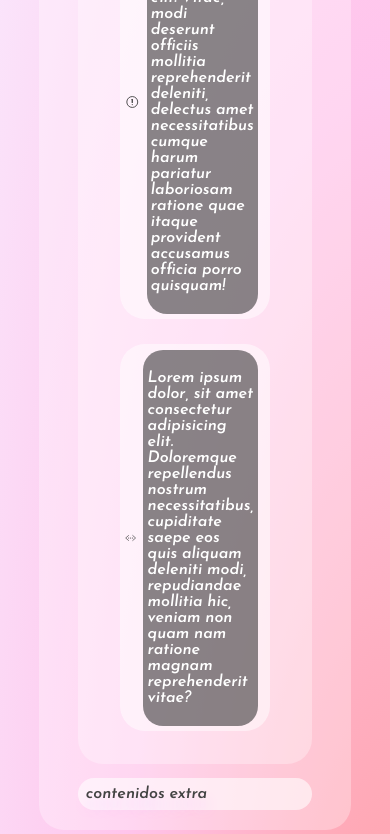
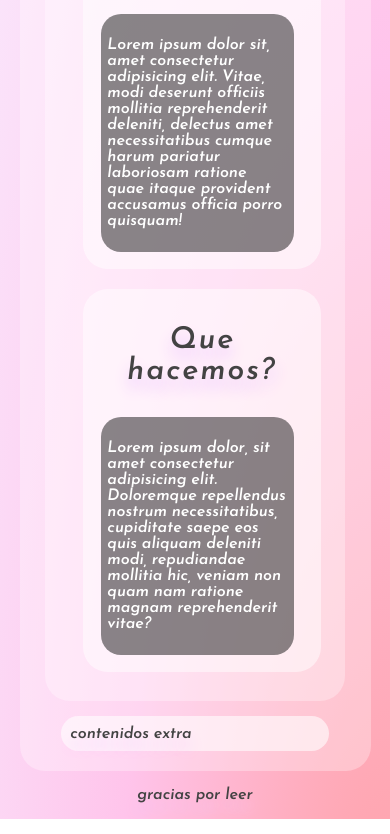
Before and after one commit to NeoGHCO/NeoGHCO, a plain HTML site: page index.html in a window 390 px wide. Shown: the part 375-1209 px from the top of the page. Drawn offline with nearby package versions, Linux system fonts and the light colour scheme.

Commit message:
adaptado movil

```diff
--- a/index.html
+++ b/index.html
@@ -28,7 +28,7 @@
 
                 <li>
                     <article>
-                        <ion-icon name="alert-circle-outline"></ion-icon>
+                        <h3>Quienes somos?</h3>
                         <div class="content">
                             <p>Lorem ipsum dolor sit, amet consectetur adipisicing elit. Vitae, modi deserunt officiis mollitia reprehenderit deleniti, delectus amet necessitatibus cumque harum pariatur laboriosam ratione quae itaque provident accusamus officia porro quisquam!</p>
                         </div>
@@ -37,7 +37,7 @@
 
                 <li>
                     <article>
-                        <ion-icon name="code-working-outline"></ion-icon>
+                        <h3>Que hacemos?</h3>
                         <div class="content">
                             <p>Lorem ipsum dolor, sit amet consectetur adipisicing elit. Doloremque repellendus nostrum necessitatibus, cupiditate saepe eos quis aliquam deleniti modi, repudiandae mollitia hic, veniam non quam nam ratione magnam reprehenderit vitae?</p>
                         </div>
--- a/src/css/main.css
+++ b/src/css/main.css
@@ -75,6 +75,15 @@ h2
     letter-spacing: 2px;
 }
 
+h3
+{
+    align-self: center;
+    text-align: center;
+    font-weight: bold;
+    font-size: 30px;
+    letter-spacing: 2px;
+}
+
 ul
 {
     padding: 0;
@@ -86,21 +95,15 @@ article
 {
     display: flex;
     justify-content: space-between;
-    width: 80%;
+    width: 100%;
     margin: auto;
-    margin-top: 25px;
-    margin-bottom: 25px;
+    margin-top: 20px;
+    margin-bottom: 20px;
     padding: 3%;
     border-radius: 25px;
     border: 1px solid rgba(f,f,f,0.5);
     background: rgba(255,255,255,0.5);
     transition: 0.5s;
-}
-
-ion-icon
-{
-    font-size: 5em;
-    align-self: center;
 }
 
 li
@@ -147,16 +150,23 @@ aside
         text-align: center;
     }
 
+    article
+    {
+        display: block;
+    }
+
     .container
     {
         display: block;
+        margin-left: 5%;
+        margin-right: 5%;
     }
 
     section
     {
         display: block;
         margin: auto;
-        width: 80%;
+        width: 90%;
     }
 
     aside
@@ -166,6 +176,11 @@ aside
         margin-top: 5%;
         width: 80%;
     }
+
+    .content
+    {
+        margin-bottom: 10px;
+    }
 }
 
 footer
```
